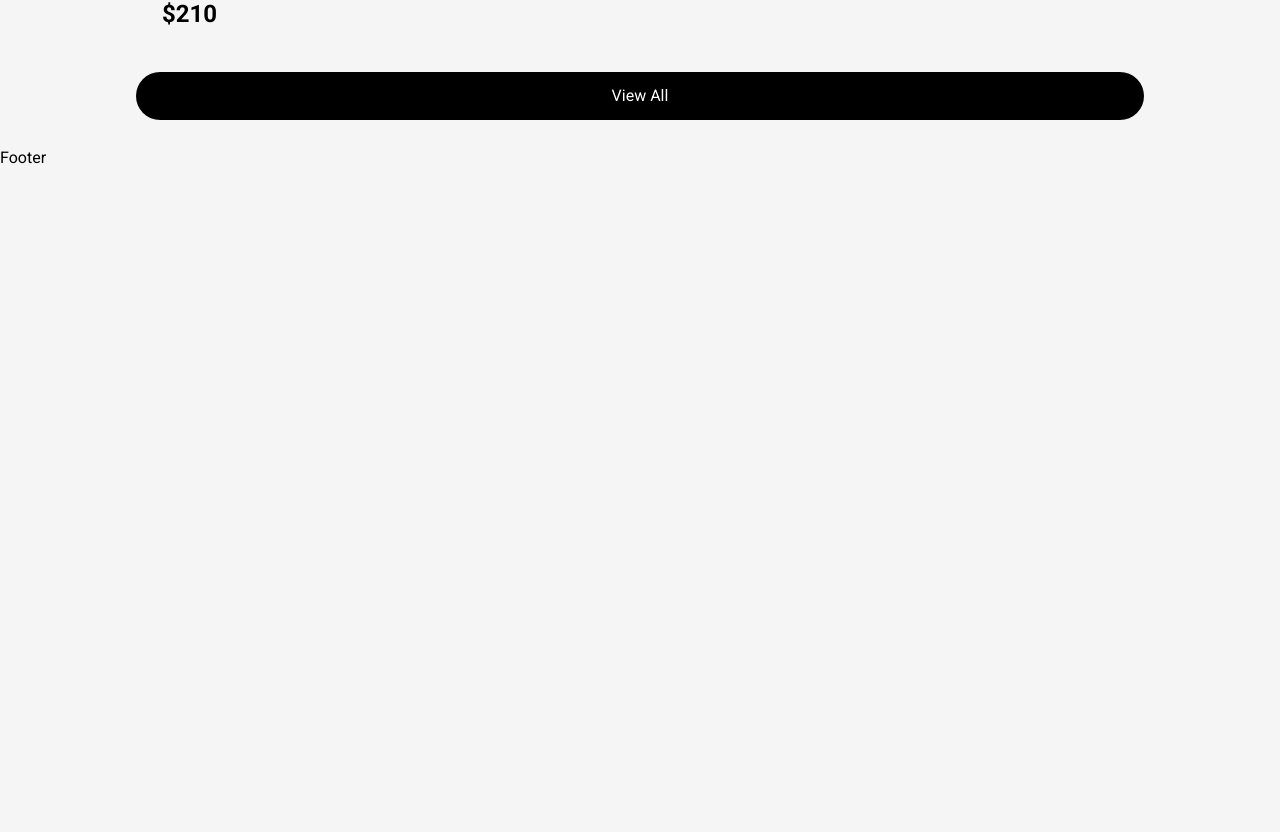
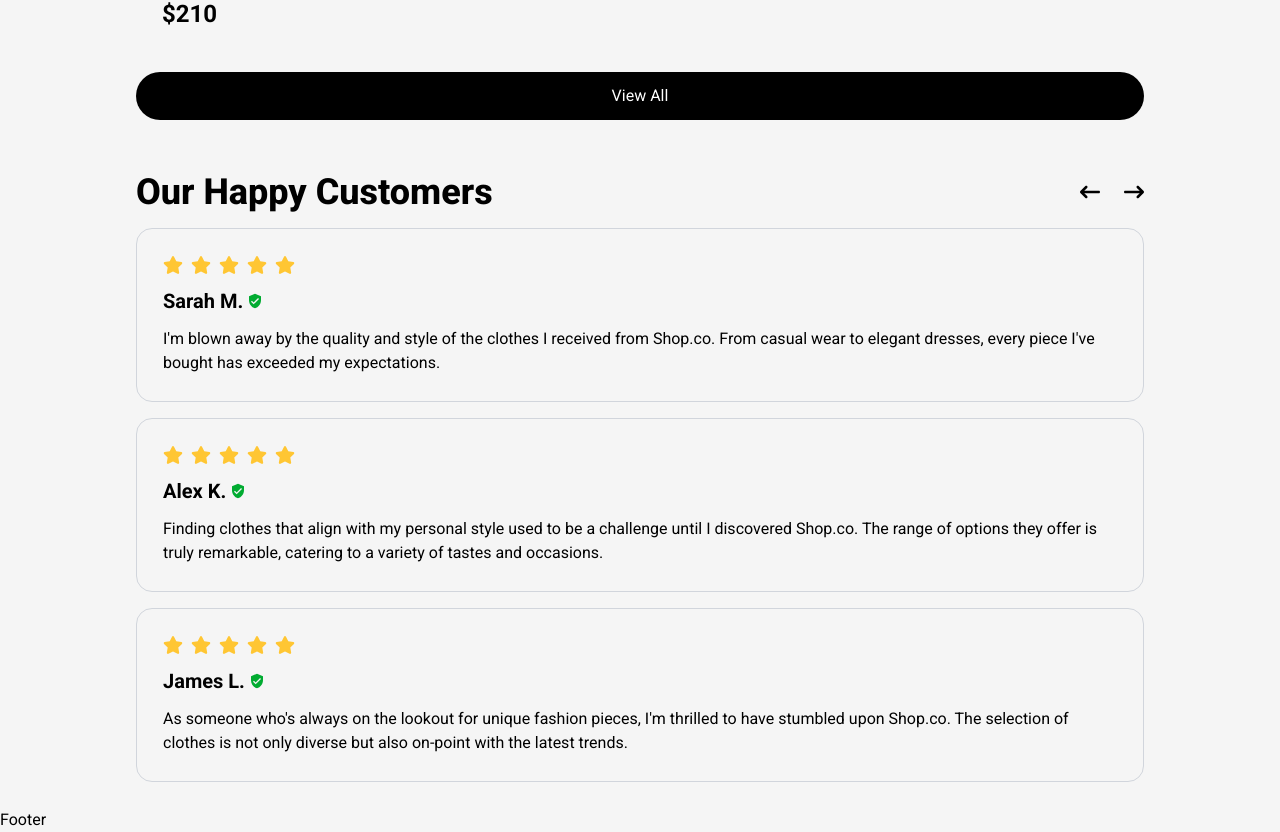
Before and after one commit to Kaydev-cmd/shop-co-web-app, a Next.js app: page / in a window 1280 px wide. Shown: the part 10191-11023 px from the top of the page. Before the commit the page ends 10361 px from the top, so only its background shows below. Built offline with nearby package versions, Linux system fonts and the light colour scheme.

Commit message:
feat: add Reviews section with customer testimonialsand navigation arrows

```diff
--- a/pages/index.tsx
+++ b/pages/index.tsx
@@ -1,21 +1,23 @@
 import React from "react";
 import Hero from "@/components/common/Hero";
 import ProductCard from "@/components/common/ProductCard";
-import { NEW_ARRIVALS, TOP_SELLING } from "@/constants";
+import { NEW_ARRIVALS, REVIEWS, TOP_SELLING } from "@/constants";
 import Button from "@/components/common/Button";
+import { FaArrowLeftLong, FaArrowRightLong } from "react-icons/fa6";
+import ReviewCard from "@/components/common/ReviewCard";
 
 const Home = () => {
   return (
     <div>
       <Hero />
-
       {/* New Arrivals */}
-      <section id="newArrivals" style={{ padding: "" }}>
+      <section id="newArrivals">
         <div className="container flex flex-col gap-4">
           <h3 className="font-extrabold text-4xl text-center">New Arrivals</h3>
           <div className="grid grid-cols-1">
             {NEW_ARRIVALS.map((product) => (
               <ProductCard
+                key={product.itemName}
                 image={product.image}
                 alt={product.alt}
                 itemName={product.itemName}
@@ -34,6 +36,7 @@ const Home = () => {
           <div className="grid grid-cols-1">
             {TOP_SELLING.map((product) => (
               <ProductCard
+                key={product.itemName}
                 image={product.image}
                 alt={product.alt}
                 itemName={product.itemName}
@@ -44,6 +47,28 @@ const Home = () => {
           <Button title="View All" />
         </div>
       </section>
+
+      {/* Reviews */}
+      <section id="reviews">
+        <div className="container flex flex-col gap-4">
+          <div className="flex justify-between items-center">
+            <h3 className="font-extrabold text-4xl">Our Happy Customers</h3>
+            <div className="flex gap-6">
+              <FaArrowLeftLong size={20} />
+              <FaArrowRightLong size={20} />
+            </div>
+          </div>
+          <div className="grid grid-cols-1 gap-4">
+            {REVIEWS.map((review) => (
+              <ReviewCard
+                key={review.nameOfUser}
+                nameOfUser={review.nameOfUser}
+                review={review.review}
+              />
+            ))}
+          </div>
+        </div>
+      </section>
     </div>
   );
 };
```
